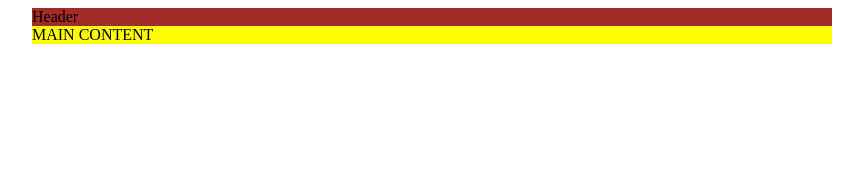
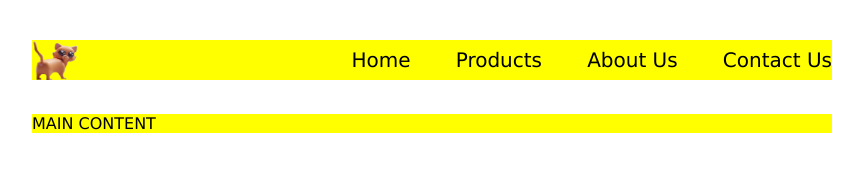
Before and after one commit to EBliujus/08-katinas, a website: page index.html in a window 1280 px wide. Shown: the whole page, without its empty margins (208-1071 px from the left). Drawn offline with Linux system fonts and the light colour scheme.

Commit message:
header #3

```diff
--- a/index.html
+++ b/index.html
@@ -6,10 +6,23 @@
     <meta name="viewport" content="width=device-width, initial-scale=1.0">
     <title>Document</title>
     <link rel="stylesheet" href="./main.css">
+    <link rel="apple-touch-icon" sizes="180x180" href="./favicon/apple-touch-icon.png">
+<link rel="icon" type="image/png" sizes="32x32" href="./favicon/favicon-32x32.png">
+<link rel="icon" type="image/png" sizes="16x16" href="./favicon/favicon-16x16.png">
+<link rel="manifest" href="./favicon/site.webmanifest">
+<link rel="mask-icon" href="./favicon/safari-pinned-tab.svg" color="#5bbad5">
+<meta name="msapplication-TileColor" content="#da532c">
+<meta name="theme-color" content="#ffffff">
 </head>
     <body>
         <header>
-            Header
+            <img src="./fivicon-logo.png" alt="logo">
+            <nav>
+                <a href="#">Home</a>
+                <a href="#">Products</a>
+                <a href="#">About Us</a>
+                <a href="#">Contact Us</a>
+            </nav>
         </header>
             <main>
                 MAIN CONTENT
--- a/main.css
+++ b/main.css
@@ -1,10 +1,41 @@
-header {
-         background-color: brown;
-         width: 800px;
-         margin-left: calc(50% - 400px);
+body {
+        margin: 0;
+        font-family: 'Lucida Sans', 'Lucida Sans Regular', 'Lucida Grande', 'Lucida Sans Unicode', Geneva, Verdana, sans-serif;
 }
+header,
 main {
         background-color: yellow;
         width: 800px;
         margin-left: calc(50% - 400px);
+        margin-bottom: 30px;
+        display: inline-block;
 }
+
+header {
+        margin-top: 40px;
+}
+img {
+        width: 80px;
+        height: 40px;
+        float: left;
+        object-fit: contain;
+        object-position: left;
+}
+nav {
+        float: right;
+        margin-top: 10px;
+}
+a {
+        color: #000;
+        display: inline-block;
+        margin-left: 2em;
+        font-size: 20px;
+        line-height: 1em;
+        text-decoration: none;
+}
+a:first-child {
+        margin-left: 0;
+}
+a:hover {
+        text-decoration: underline;
+}
--- a/package.json
+++ b/package.json
@@ -4,7 +4,7 @@
   "description": "Katinas",
   "main": "index.js",
   "scripts": {
-    "dev": "dead-server --port=1122",
+    "dev": "dead-server --port=1122 --host=localhost",
     "test": "echo \"Error: no test specified\" && exit 1"
   },
   "keywords": [
```
